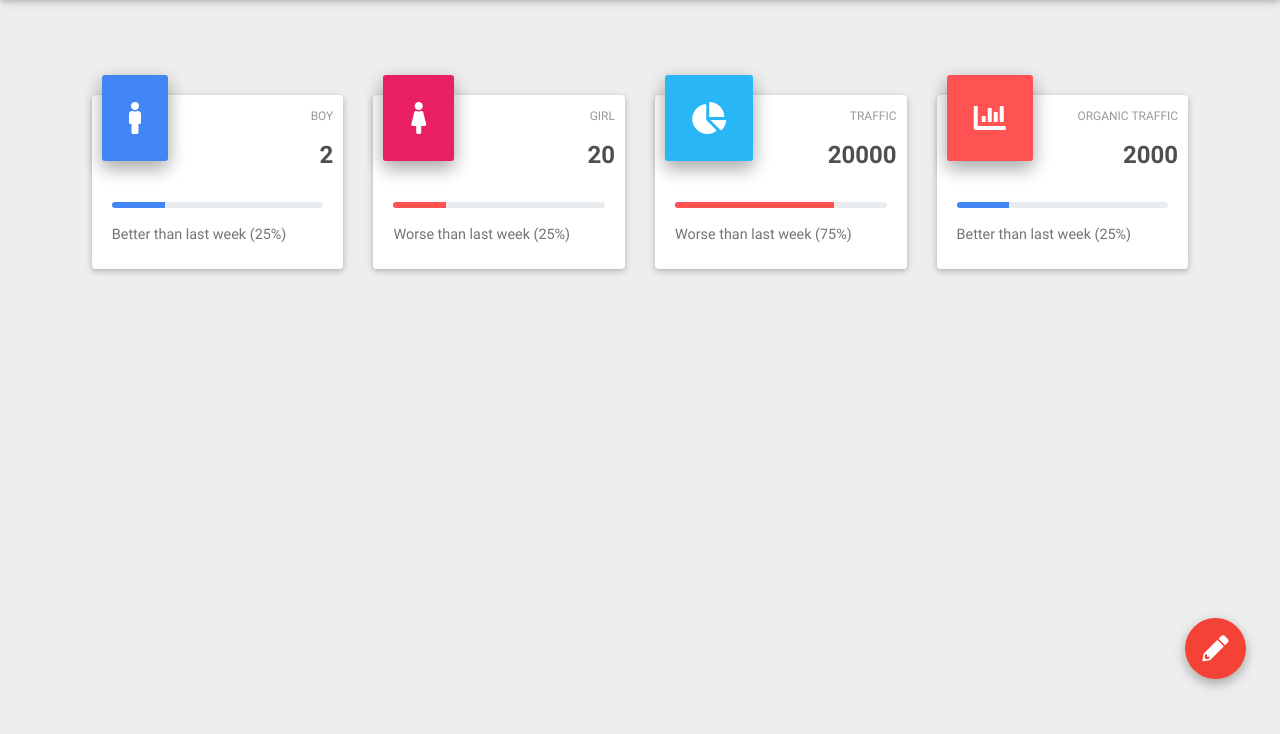
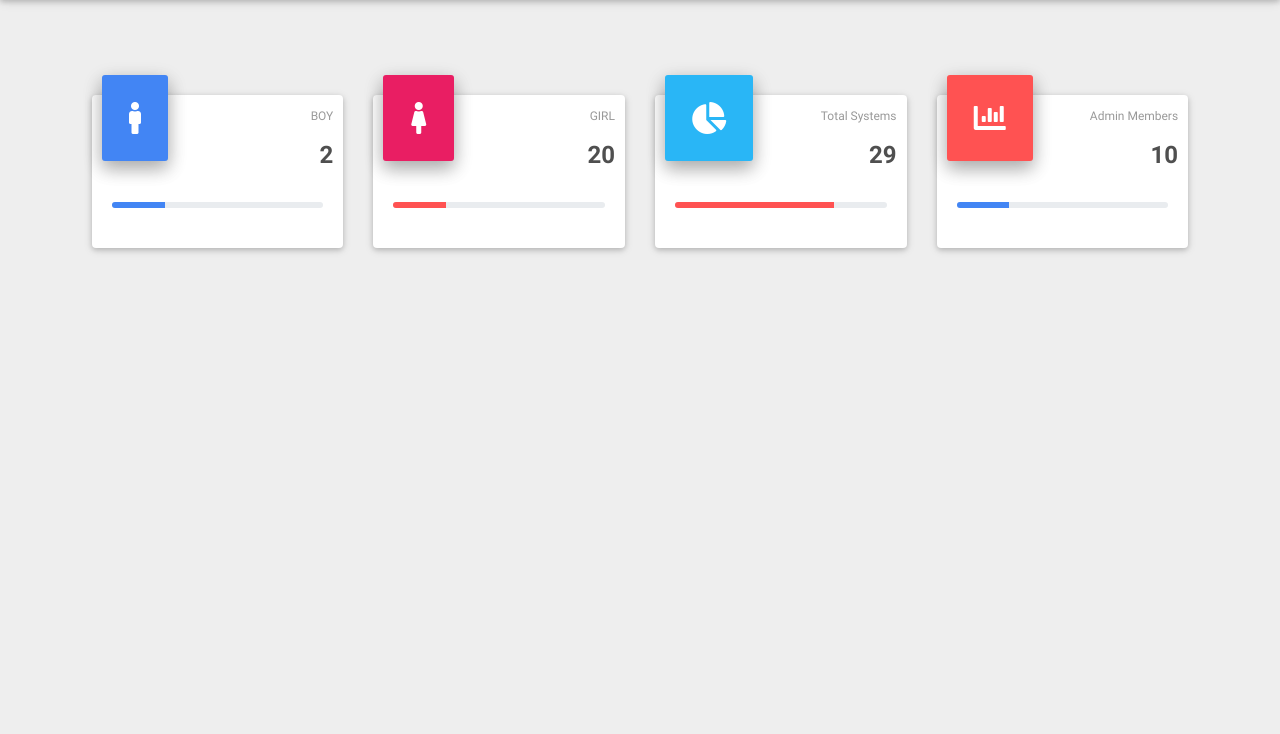
Before and after one commit to rjeth/Feedback_admin, a PHP site: page /dashboard in a window 1280 px wide. Shown: the part 66-800 px from the top of the page. Run offline with PHP 8.4, Linux system fonts and the light colour scheme; some libraries are stand-ins or nearby versions.

Commit message:
dashboard

```diff
--- a/components/dashboard.php
+++ b/components/dashboard.php
@@ -14,7 +14,6 @@
           <div class="progress mb-3">
             <div class="progress-bar bg-primary" role="progressbar" style="width: 25%" aria-valuenow="25" aria-valuemin="0" aria-valuemax="100"></div>
           </div>
-          <p class="card-text">Better than last week (25%)</p>
         </div>
       </div>
     </div>
@@ -32,7 +31,7 @@
           <div class="progress mb-3">
             <div class="progress-bar red accent-2" role="progressbar" style="width: 25%" aria-valuenow="25" aria-valuemin="0" aria-valuemax="100"></div>
           </div>
-          <p class="card-text">Worse than last week (25%)</p>
+
         </div>
       </div>
     </div>
@@ -42,15 +41,15 @@
         <div class="admin-up">
           <i class="fa fa-pie-chart light-blue lighten-1"></i>
           <div class="data">
-            <p>TRAFFIC</p>
-            <h4 class="font-weight-bold dark-grey-text">20000</h4>
+            <p>Total Systems</p>
+            <h4 class="font-weight-bold dark-grey-text">29</h4>
           </div>
         </div>
         <div class="card-body card-body-cascade">
           <div class="progress mb-3">
             <div class="progress-bar red accent-2" role="progressbar" style="width: 75%" aria-valuenow="75" aria-valuemin="0" aria-valuemax="100"></div>
           </div>
-          <p class="card-text">Worse than last week (75%)</p>
+
         </div>
       </div>
     </div>
@@ -60,15 +59,15 @@
         <div class="admin-up">
           <i class="fa fa-bar-chart red accent-2"></i>
           <div class="data">
-            <p>ORGANIC TRAFFIC</p>
-            <h4 class="font-weight-bold dark-grey-text">2000</h4>
+            <p>Admin Members</p>
+            <h4 class="font-weight-bold dark-grey-text">10</h4>
           </div>
         </div>
         <div class="card-body card-body-cascade">
           <div class="progress mb-3">
             <div class="progress-bar bg-primary" role="progressbar" style="width: 25%" aria-valuenow="25" aria-valuemin="0" aria-valuemax="100"></div>
           </div>
-          <p class="card-text">Better than last week (25%)</p>
+
         </div>
       </div>
     </div>
--- a/layout/nav_header.php
+++ b/layout/nav_header.php
@@ -54,7 +54,7 @@
 </ul>
 </nav>
 
-<div class="fixed-action-btn clearfix d-none d-xl-block" style="bottom: 45px; right: 24px;">
+<!--div class="fixed-action-btn clearfix d-none d-xl-block" style="bottom: 45px; right: 24px;">
 <a class="btn-floating btn-lg red">
   <i class="fa fa-pencil"></i>
 </a>
--- a/layout/side_nav.php
+++ b/layout/side_nav.php
@@ -21,10 +21,16 @@
           <div class="collapsible-body">
             <ul>
               <li>
+                <a href="../management" class="waves-effect">Admin Account</a>
+              </li>
+              <li>
                 <a href="../management" class="waves-effect">User management</a>
               </li>
               <li>
                 <a href="../division" class="waves-effect">Division</a>
+              </li>
+              <li>
+                <a href="../division" class="waves-effect">Section</a>
               </li>
               <li>
                 <a href="../division" class="waves-effect">Position</a>
@@ -34,13 +40,13 @@
         </li>
         <li>
           <a class="collapsible-header waves-effect arrow-r">
-            <i class="fa fa-photo"></i>
-            Pages<i class="fal fa-angle-down rotate-icon"></i>
+            <i class="fa fa-dashboard"></i>
+            Report<i class="fal fa-angle-down rotate-icon"></i>
           </a>
           <div class="collapsible-body">
             <ul>
               <li>
-                <a href="../pages/login.html" class="waves-effect">Login</a>
+                <a href="../pages/login.html" class="waves-effect">System</a>
               </li>
             </ul>
           </div>
--- a/position/sync.php
+++ b/position/sync.php
@@ -1,6 +1,6 @@
 <?php
     include '../config/database.php';
-    $sql = mysqli_query($connect, "SELECT * FROM division");
+    $sql = mysqli_query($connect, "SELECT * FROM position");
     $output = array('data' => array());
     while ($row = mysqli_fetch_assoc($sql)) {
         $button =
```
